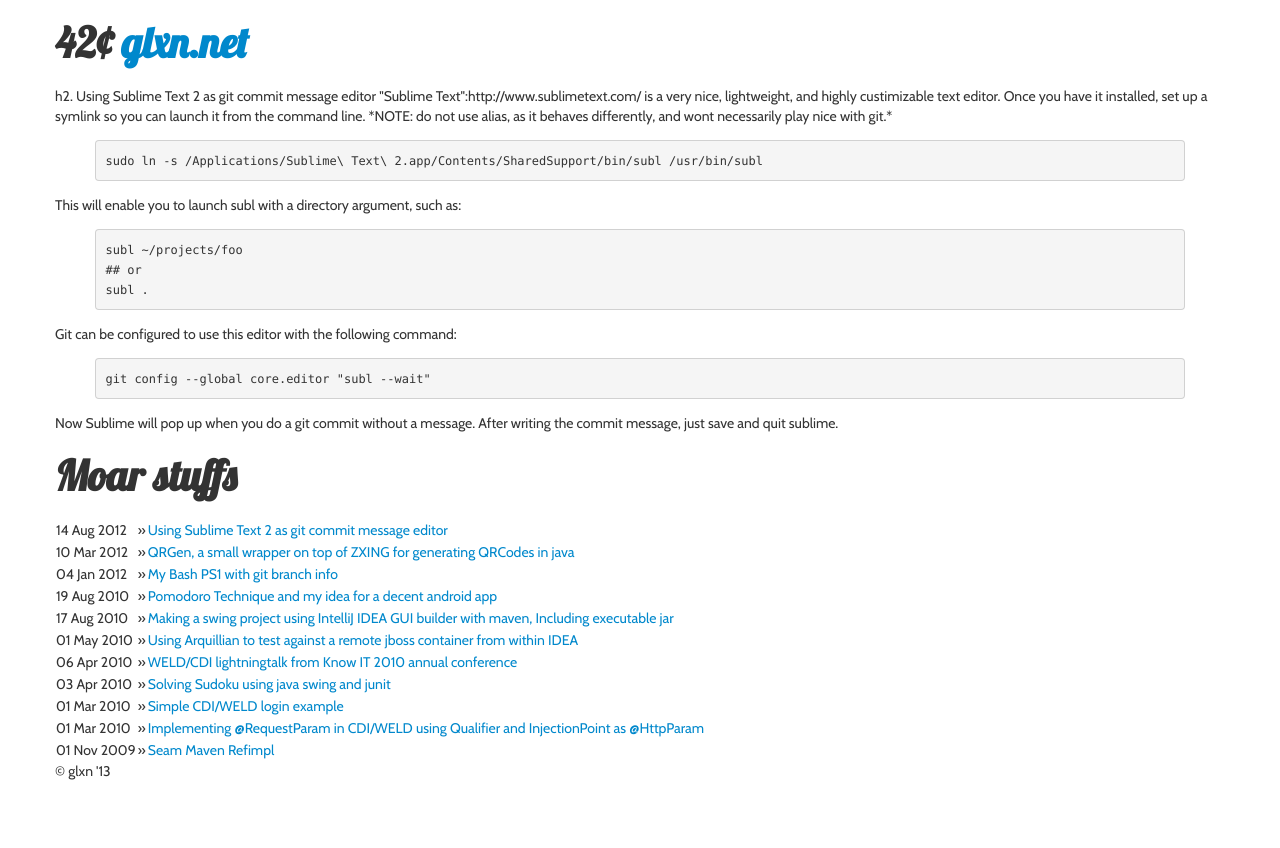
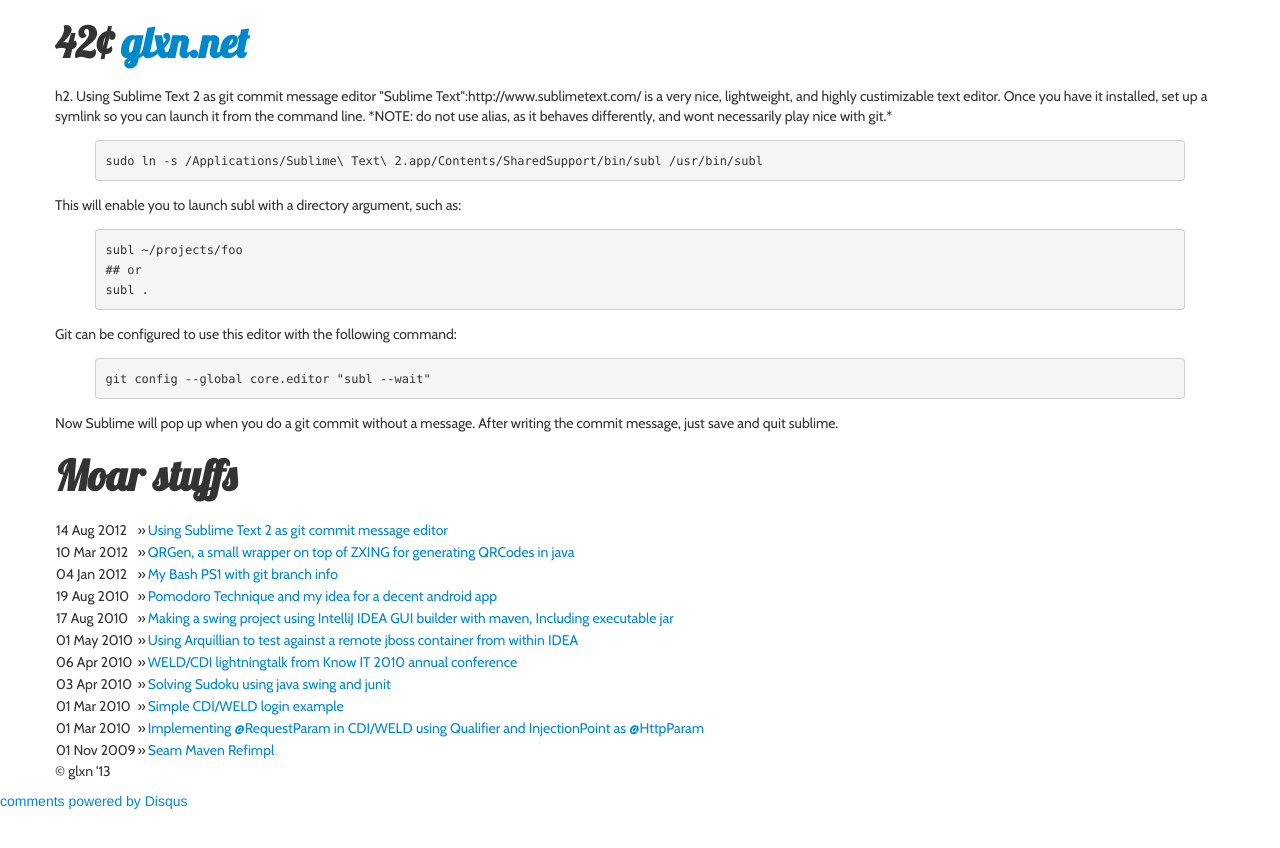
Before and after one commit to kenglxn/kenglxn.github.com, a Jekyll site: the page built from index.html, in a window 1280 px wide. Shown: the top 848 px of the page. Built offline with Jekyll 4.4.1, drawn with Linux system fonts in a browser that asks for light colours; Markdown is read by kramdown in place of the engine named in the settings; comment, search, counter and statistics services are not loaded; some of the changed lines change nothing that is shown.

Commit message:
added disqus

```diff
--- a/_layouts/default.html
+++ b/_layouts/default.html
@@ -15,6 +15,8 @@
     </div>
     <div class="container">
       {{content}}
+
+      <div id="disqus_thread"></div>
     </div>
     <div class="container">
       <h2>Moar stuffs</h2>
@@ -59,6 +61,20 @@
         }
       }());
     </script>
+    <script type="text/javascript">
+        /* * * CONFIGURATION VARIABLES: EDIT BEFORE PASTING INTO YOUR WEBPAGE * * */
+        var disqus_shortname = 'glxn'; // required: replace example with your forum shortname
+
+        /* * * DON'T EDIT BELOW THIS LINE * * */
+        (function() {
+            var dsq = document.createElement('script'); dsq.type = 'text/javascript'; dsq.async = true;
+            dsq.src = '//' + disqus_shortname + '.disqus.com/embed.js';
+            (document.getElementsByTagName('head')[0] || document.getElementsByTagName('body')[0]).appendChild(dsq);
+        })();
+    </script>
+    <noscript>Please enable JavaScript to view the <a href="http://disqus.com/?ref_noscript">comments powered by Disqus.</a></noscript>
+    <a href="http://disqus.com" class="dsq-brlink">comments powered by <span class="logo-disqus">Disqus</span></a>
+
     <script src="/js/jquery-1.9.1.min.js"></script>
     <script src="/css/bootstrap/js/bootstrap.min.js"></script>
     <script src="/js/less-1.3.3.min.js" type="text/javascript"></script>
```
